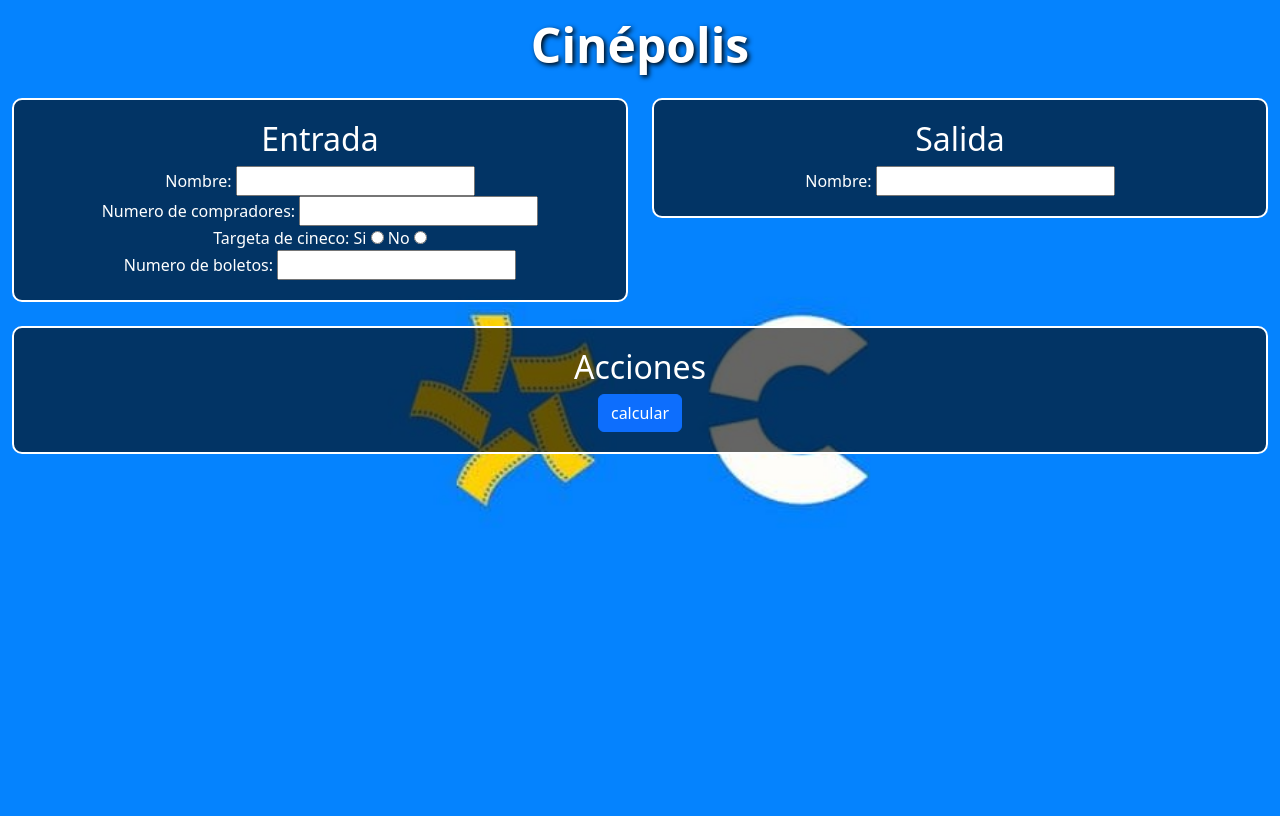
After one commit to IDGS-803-22001440/temasIntroFlask, a Flask app: page /cine in a window 1280 px wide. The commit adds this page. Run offline with Flask 3, Linux system fonts and the light colour scheme.

Commit message:
Cinepolis

```diff
--- a/main.py
+++ b/main.py
@@ -15,37 +15,58 @@
 @app.route("/resultado", methods=["GET","POST"])
 def suma():
     if request.method == "POST":
-        val = reques.form.get("Sumar")
-        num1=request.form.get("n1")
-        num2=request.form.get("n2")
-        rs=num1+num2
-        return render_template("OperasBas.html",n1=num1,n2=num2,rs=rs)
+        if  reques.form.get("Sumar") == "Sumar":
+            num1=request.form.get("n1")
+            num2=request.form.get("n2")
+            rs=num1+num2
+            return render_template("OperasBas.html",n1=num1,n2=num2,rs=rs)
+        elif reques.form.get("Restar") == "Restar":
+            num1=request.form.get("n1")
+            num2=request.form.get("n2")
+            rs=num1-num2
+            return render_template("OperasBas.html",n1=num1,n2=num2,rs=rs)
+        elif reques.form.get("Multiplicar") == "Multiplicar":
+            num1=request.form.get("n1")
+            num2=request.form.get("n2")
+            rs=num1*num2
+            return render_template("OperasBas.html",n1=num1,n2=num2,rs=rs)
+        elif reques.form.get("Dividir") == "Dividir":
+            num1=request.form.get("n1")
+            num2=request.form.get("n2")
+            rs=num1/num2
+            return render_template("OperasBas.html",n1=num1,n2=num2,rs=rs)
 
-@app.route("/resultado", methods=["GET","POST"])
-def resta():
+@app.route("/cine")
+def cine():
+    return render_template("cine.html")
+
+@app.route("/calculo", methods=["GET","POST"])
+def calcularE():
     if request.method == "POST":
-        num1=request.form.get("n1")
-        num2=request.form.get("n2")
-        rs=num1-num2
-        return render_template("OperasBas.html",n1=num1,n2=num2,rs=rs)
-
-
-@app.route("/resultado", methods=["GET","POST"])
-def multiplicacion():
-    if request.method == "POST":
-        num1=request.form.get("n1")
-        num2=request.form.get("n2")
-        rs=num1*num2
-        return render_template("OperasBas.html",n1=num1,n2=num2,rs=rs)
-
-@app.route("/resultado", methods=["GET","POST"])
-def division():
-    if request.method == "POST":
-        num1=request.form.get("n1")
-        num2=request.form.get("n2")
-        rs=num1/num2
-        return render_template("OperasBas.html",n1=num1,n2=num2,rs=rs)
-
+        request.form.get("calcular")
+        name=request.form.get("name")
+        num1=int(request.form.get("nc"))
+        num2=int(request.form.get("nb"))
+        trg=request.form.get("target")
+        rs=0
+        if (num1*7)>num2 :
+            if trg == "no":
+                if num2>5:
+                    rs=(num2*12)*.85
+                elif num2>2 and num2 <= 5:
+                    rs=(num2*12)*.90
+            elif trg == "si":
+                if num2>5:
+                    rs=(num2*12)*.75
+                elif num2>2 and num2 <= 5:
+                    rs=(num2*12)*.80
+                elif num2>0 and num2 <= 2:
+                    rs=(num2*12)*.90
+        else:
+            mesage="No puedes comprar esa cantidad de voletos "
+            return render_template("cine.html",mesage=mesage)
+        mesage=f"Hola {name} compraste {num2} boletos y tu total a pagar es {rs}$"
+        return render_template("cine.html",mesage=mesage)
 
 
 @app.route('/hola')
@@ -63,10 +84,6 @@
 @app.route("/user/<string:user>/<int:id>")
 def username(user, id):
     return f"Nombre: {user} ID: {id}!!!"
-
-@app.route("/suma/<float:n1>/<float:n2>")
-def suma(n1, n2):
-    return "La suma es: {}!!!".format(n1+n2)
 
 """@app.route("/default")
 @app.route("/default/<string:nom")
--- /dev/null
+++ b/static/css/style.css
@@ -0,0 +1,22 @@
+
+body {
+    background-image: url("../imagenes/cinepolis.jpg"); /* Asegúrate de que la imagen esté en la carpeta correcta */
+    background-size: cover;
+    background-position: center;
+    background-repeat: no-repeat;
+    height: 100vh;
+    color: white;
+}
+
+.titulo {
+    font-size: 3rem;
+    font-weight: bold;
+    text-shadow: 2px 2px 5px black;
+}
+
+.contenedor {
+    background-color: rgba(0, 0, 0, 0.6); /* Fondo semitransparente */
+    border: 2px solid white;
+    padding: 20px;
+    border-radius: 10px;
+}
--- /dev/null
+++ b/templates/Layout1.html
@@ -0,0 +1,19 @@
+<!DOCTYPE html>
+<html lang="es">
+<head>
+    <meta charset="UTF-8">
+    <meta name="viewport" conten="width=device-width, initial-scale=1.0">
+    <link href="https://cdn.jsdelivr.net/npm/bootstrap@5.3.3/dist/css/bootstrap.min.css" rel="stylesheet" integrity="sha384-QWTKZyjpPEjISv5WaRU9OFeRpok6YctnYmDr5pNlyT2bRjXh0JMhjY6hW+ALEwIH" crossorigin="anonymous">
+    <link rel="stylesheet" href="../static/css/style.css">
+    <title>Document</title>
+</head>
+<body>
+    <div class="container-fluid text-center">
+        <h1 class="titulo mt-3">Cinépolis</h1>
+        {% block container %}
+
+        {% endblock %}
+
+    </div>
+</body>
+</html>
--- /dev/null
+++ b/templates/cine.html
@@ -0,0 +1,46 @@
+{% extends "Layout1.html" %}
+
+{% block container%}
+<div class="row mt-4">
+    <div class="col-md-6">
+        <div class="contenedor">
+            <h2>Entrada</h2>
+            <form action="/calculo" method="post">
+                <label>Nombre:</label>
+                <input type="text" name="name"><br>
+                <label>Numero de compradores:</label>
+                <input type="number" name="nc"><br>
+                <label>Targeta de cineco:</label>
+                <label for="target">Si</label>
+                <input type="radio" name="target" value="si">
+                <label for="target">No</label>
+                <input type="radio" name="target" value="no"><br>
+                <label>Numero de boletos:</label>
+                <input type="number" name="nb"><br>
+
+        </div>
+    </div>
+
+    <div class="col-md-6">
+        <div class="contenedor">
+            <h2>Salida</h2>
+            <label>Nombre:</label>
+            <input type="text" value="{{mesage}}" name="val"><br>
+        </div>
+    </div>
+</div>
+
+
+<div class="row mt-4">
+    <div class="col-12">
+        <div class="contenedor">
+            <h2>Acciones</h2>
+            <input type="submit" value="calcular" class="btn btn-primary">
+            </form>
+        </div>
+    </div>
+</div>
+
+
+
+    {% endblock %}
```
Also changed, not shown: templates/layout.html (+1 -8 lines), static/imagenes/cinepolis.jpg (added).
